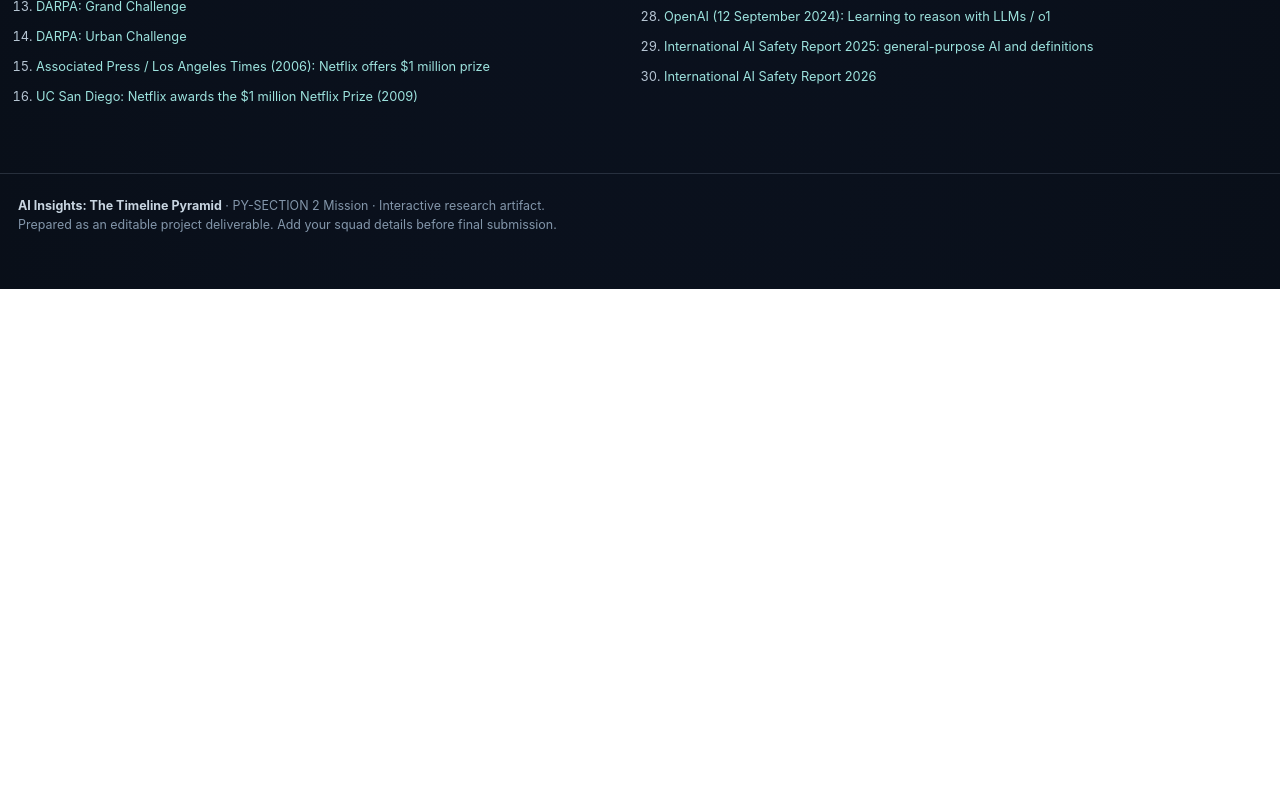
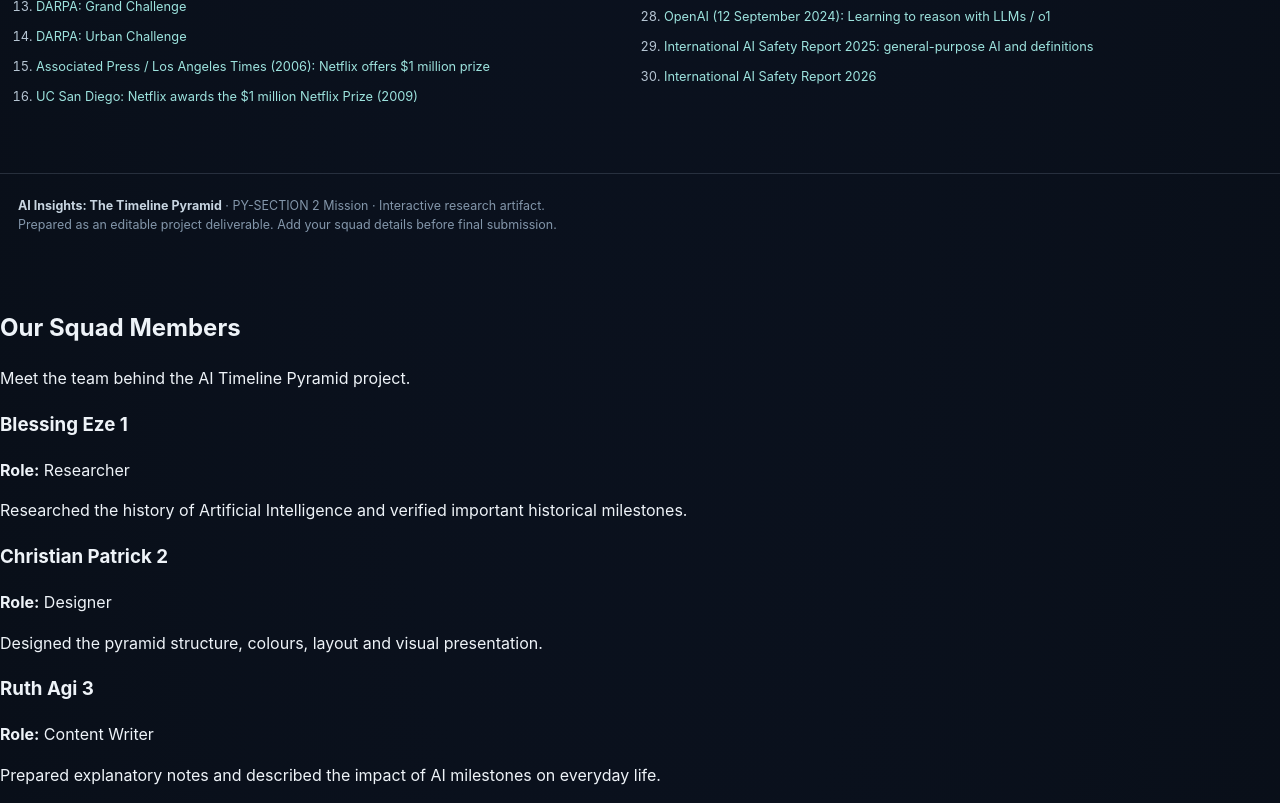
Before and after one commit to Patrick11-del/ai-timeline-pyramid, a plain HTML site: page AI_Timeline_Pyramid_GitHub_Repo/index.html in a window 1280 px wide. Shown: the part 6685-7488 px from the top of the page. Before the commit the page ends 6974 px from the top, so only its background shows below. Drawn offline with Linux system fonts and the light colour scheme.

Commit message:
update html

```diff
--- a/AI_Timeline_Pyramid_GitHub_Repo/index.html
+++ b/AI_Timeline_Pyramid_GitHub_Repo/index.html
@@ -117,5 +117,42 @@ const sourceList=document.getElementById('sourcesList');
 sourceList.innerHTML=Object.values(SOURCES).map(s=>`<li><a href="${s.url}" target="_blank" rel="noopener noreferrer">${s.label}</a></li>`).join('');
 render();
 </script>
+<section id="contributors">
+    <h2>Our Squad Members</h2>
+    <p class="team-intro">
+        Meet the team behind the AI Timeline Pyramid project.
+    </p>
+
+    <div class="team-container">
+
+        <div class="team-member">
+            <h3>Blessing Eze 1</h3>
+            <p><strong>Role:</strong> Researcher</p>
+            <p>
+                Researched the history of Artificial Intelligence
+                and verified important historical milestones.
+            </p>
+        </div>
+
+        <div class="team-member">
+            <h3>Christian Patrick 2</h3>
+            <p><strong>Role:</strong> Designer</p>
+            <p>
+                Designed the pyramid structure, colours,
+                layout and visual presentation.
+            </p>
+        </div>
+
+        <div class="team-member">
+            <h3>Ruth Agi 3</h3>
+            <p><strong>Role:</strong> Content Writer</p>
+            <p>
+                Prepared explanatory notes and described
+                the impact of AI milestones on everyday life.
+            </p>
+        </div>
+
+    </div>
+</section>
 </body>
 </html>
```
